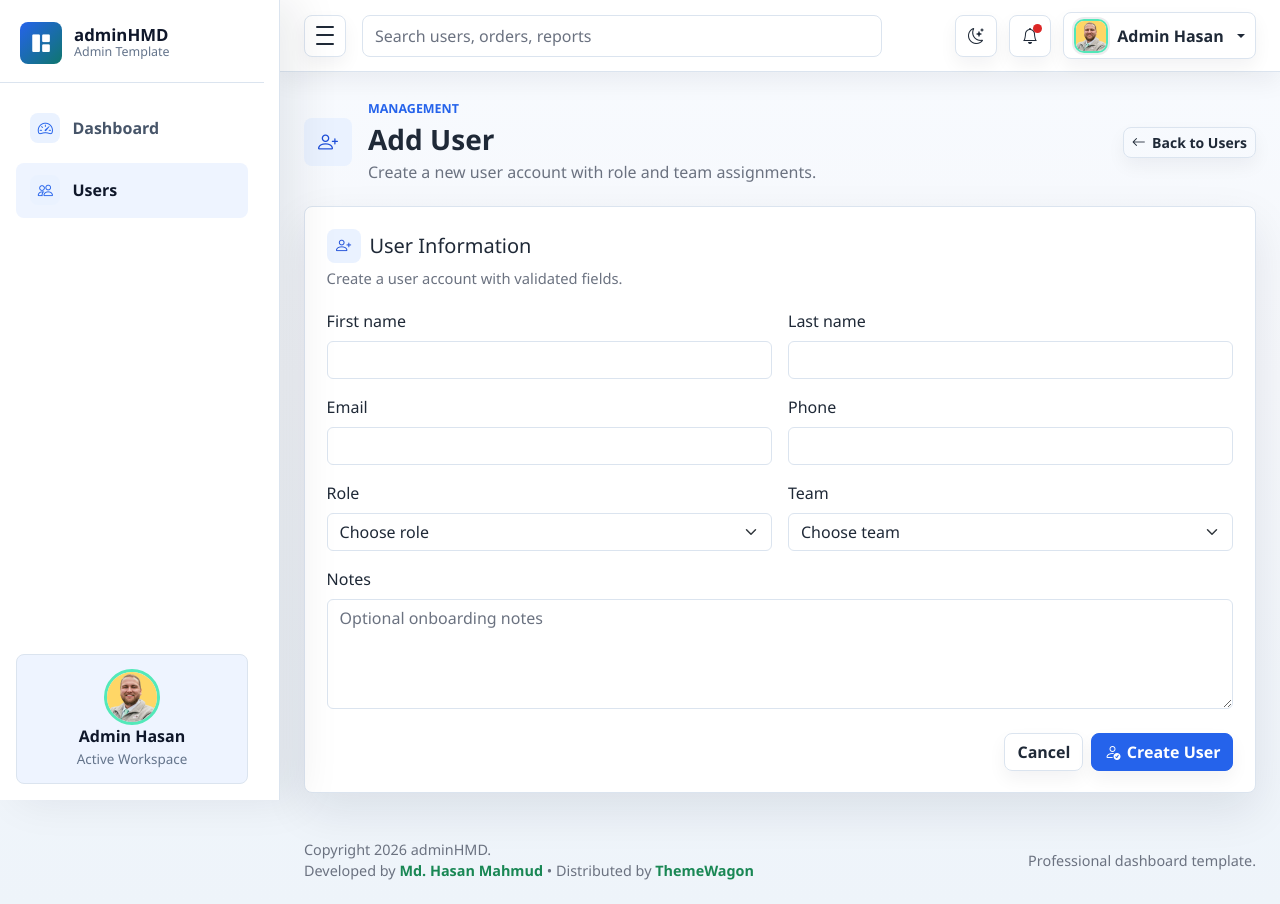
After one commit to mannyivfouy/E-Commerce-Flask, a Flask app: page /admin/user/edit/1 in a window 1280 px wide. The commit adds this page. Run offline with Flask 3, Linux system fonts and the light colour scheme; some libraries are stand-ins or nearby versions.

Commit message:
Add CRUD UI template for user page

```diff
--- a/app.py
+++ b/app.py
@@ -166,14 +166,25 @@ def dashboard():
 	module = 'dashboard'
 	return render_template('admin/dashboard/dashboard.html', module = module)
 
-@app.get('/admin/users')
+@app.get('/admin/user')
 def users():
 	module = 'users'
 	return render_template('admin/user/user.html', module = module)
 
-@app.route("/test")
-def test():
-    return '<img src="/static/assets/images/avatar/avatar-3.jpg">'
+@app.get('/admin/user/add')
+def add_user():
+	module = 'users'
+	return render_template('admin/user/add.html', module = module)
+
+@app.get('/admin/user/edit/<int:user_id>')
+def edit_user(user_id):
+	module = 'users'
+	return render_template('admin/user/edit.html', module = module, user_id = user_id)
+
+@app.get('/admin/user/confirm-delete/<int:user_id>')
+def confirm_delete_user(user_id):
+	module = 'users'
+	return render_template('admin/user/confirm_delete.html', module = module, user_id = user_id)
 
 if __name__ == '__main__':
 	app.run()
--- /dev/null
+++ b/templates/admin/user/edit.html
@@ -0,0 +1,80 @@
+{% extends 'admin/master.html' %}
+
+{% block content %}
+    <main class="dashboard-content">
+        <div class="container-fluid px-3 px-lg-4 py-4">
+            <div class="page-heading">
+                <div class="page-heading-copy">
+                    <span class="page-icon"><i class="bi bi-person-plus" aria-hidden="true"></i></span>
+                    <div>
+                        <p class="eyebrow mb-1">Management</p>
+                        <h1 class="h3 mb-1">Add User</h1>
+                        <p class="text-muted mb-0">Create a new user account with role and team assignments.</p>
+                    </div>
+                </div>
+                <div class="heading-actions"><a class="btn btn-outline-secondary btn-sm" href="{{ url_for('users') }}"><i
+                        class="bi bi-arrow-left" aria-hidden="true"></i> Back to Users</a></div>
+            </div>
+
+            <section class="row g-3">
+                <div class="col-12">
+                    <form method="post" action="#" class="panel needs-validation" novalidate>
+                        <div class="panel-header">
+                            <div><h2 class="h5 mb-1 section-title"><i class="bi bi-person-plus"
+                                                                      aria-hidden="true"></i><span>User Information</span>
+                            </h2>
+                                <p class="text-muted mb-0">Create a user account with validated fields.</p></div>
+                        </div>
+                        <div class="row g-3">
+                            <div class="col-md-6"><label class="form-label" for="firstName">First name</label><input
+                                    class="form-control" id="firstName" type="text" required>
+                                <div class="invalid-feedback">First name is required.</div>
+                            </div>
+                            <div class="col-md-6"><label class="form-label" for="lastName">Last name</label><input
+                                    class="form-control" id="lastName" type="text" required>
+                                <div class="invalid-feedback">Last name is required.</div>
+                            </div>
+                            <div class="col-md-6"><label class="form-label" for="email">Email</label><input
+                                    class="form-control" id="email" type="email" required>
+                                <div class="invalid-feedback">Enter a valid email.</div>
+                            </div>
+                            <div class="col-md-6"><label class="form-label" for="phone">Phone</label><input
+                                    class="form-control" id="phone" type="tel" required>
+                                <div class="invalid-feedback">Phone number is required.</div>
+                            </div>
+                            <div class="col-md-6"><label class="form-label" for="role">Role</label><select
+                                    class="form-select" id="role" required>
+                                <option value="">Choose role</option>
+                                <option>Admin</option>
+                                <option>Manager</option>
+                                <option>Editor</option>
+                                <option>Viewer</option>
+                            </select>
+                                <div class="invalid-feedback">Choose a role.</div>
+                            </div>
+                            <div class="col-md-6"><label class="form-label" for="team">Team</label><select
+                                    class="form-select" id="team" required>
+                                <option value="">Choose team</option>
+                                <option>Operations</option>
+                                <option>Sales</option>
+                                <option>Content</option>
+                                <option>Finance</option>
+                            </select>
+                                <div class="invalid-feedback">Choose a team.</div>
+                            </div>
+                            <div class="col-12"><label class="form-label" for="notes">Notes</label><textarea
+                                    class="form-control" id="notes" rows="4"
+                                    placeholder="Optional onboarding notes"></textarea></div>
+                        </div>
+                        <div class="d-flex flex-wrap justify-content-end gap-2 mt-4"><a
+                                class="btn btn-outline-secondary" href="{{ url_for('users') }}">Cancel</a>
+                            <button class="btn btn-primary" type="submit"><i class="bi bi-person-check"
+                                                                             aria-hidden="true"></i> Create User
+                            </button>
+                        </div>
+                    </form>
+                </div>
+            </section>
+        </div>
+    </main>
+{% endblock %}
```
Also changed, not shown: templates/admin/user/confirm_delete.html (added, +35 -0 lines), templates/admin/user/user.html (+47 -76 lines).
